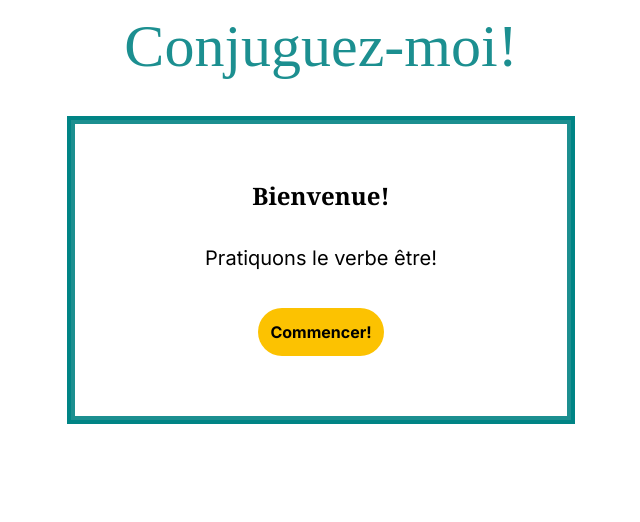
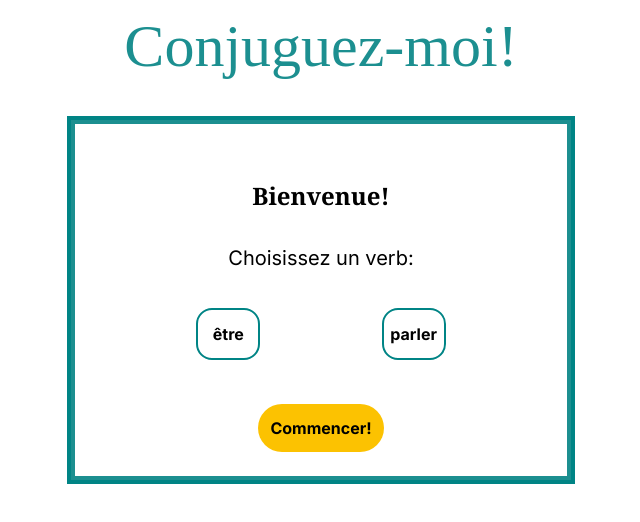
Before and after one commit to marysgreenwood/conjuguez-moi, a Next.js app: page / in a window 1280 px wide. Shown: the top 522 px of the page, without its empty margins (319-959 px from the left). Built offline with nearby package versions, Linux system fonts and the light colour scheme.

Commit message:
added verb parler

```diff
--- a/src/app/components/GameBoard.jsx
+++ b/src/app/components/GameBoard.jsx
@@ -1,6 +1,6 @@
 "use client";
 import React, { useState, useEffect } from "react";
-import { etre, arr } from "./verbs.js";
+import { verbs, shuffled } from "./verbs.js";
 
 //FIGURE OUT HOW TO SHARE SCORE VARIABLE IN GAMEBOARD AND SCOREBOARD COMPONENTS
 
@@ -9,15 +9,17 @@ const GameBoard = ({
   score,
   setScore,
   userAnswers,
+  currVerb,
   setUserAnswers,
 }) => {
-  //state variables
+
+
+  var arr = shuffled[currVerb];
+
   const [activeQuestion, setActiveQuestion] = useState(0);
 
   const updateAnswers = (userAnswer) =>
     setUserAnswers([...userAnswers, userAnswer]);
-
-  // console.log("original array", etre, "shuffled arr", arr);
 
   //sets pronoun and conjugation values for current question
   const { subject, verb } = arr[activeQuestion];
@@ -44,21 +46,12 @@ const GameBoard = ({
   }
 
   //adds selected accent to answer input
-  // function addAccent (e)  {
-  //   console.log(e.target.innerText);
-  //   debugger;
-  // };
   function addAccent(e, currentAnsw) {
     e.preventDefault();
     currentAnsw = currentAnsw.concat(e.target.innerText);
     console.log(currentAnsw);
     reponse.value = currentAnsw;
   }
-
-  // useEffect(() => {
-  //   // sortResults(userAnswers, etre);
-  //   console.log("etre", etre, "array", arr);
-  // }, []);
 
   return (
     <section>
--- a/src/app/components/ScoreBoard.jsx
+++ b/src/app/components/ScoreBoard.jsx
@@ -1,5 +1,5 @@
 import React, { useEffect } from "react";
-import { etre, arr } from "./verbs.js";
+import { verbs, shuffled } from "./verbs.js";
 
 export const ScoreBoard = ({
   handlePageChange,
@@ -7,6 +7,7 @@ export const ScoreBoard = ({
   setScore,
   userAnswers,
   setUserAnswers,
+  currVerb,
 }) => {
   const retry = () => {
     setScore(0);
@@ -14,7 +15,11 @@ export const ScoreBoard = ({
     handlePageChange("gameBoard");
   };
 
+  var correctConj = verbs[currVerb];
+  console.log(verbs);
+
   var answArr = [];
+
   const populateAnswers = (orig, answ) => {
     for (let i = 0; i < orig.length; i++) {
       var answKey = orig[i];
@@ -28,7 +33,7 @@ export const ScoreBoard = ({
     }
   };
 
-  populateAnswers(etre, userAnswers);
+  populateAnswers(verbs[currVerb], userAnswers);
 
   return (
     <section>
@@ -46,47 +51,65 @@ export const ScoreBoard = ({
                 <tbody>
                   <tr>
                     <td className="px-6 md:px-12 pb-2">je</td>
-                    <td className="px-6 md:px-12 pb-2">suis</td>
+                    <td className="px-6 md:px-12 pb-2">
+                      {correctConj[0].verb}
+                    </td>
                     <td className="px-6 md:px-12 pb-2">{answArr[0].answer}</td>
                   </tr>
                   <tr>
                     <td className="px-6 md:px-12 py-2">tu</td>
-                    <td className="px-6 md:px-12 py-2">es</td>
+                    <td className="px-6 md:px-12 py-2">
+                      {correctConj[1].verb}
+                    </td>
                     <td className="px-6 md:px-12 py-2">{answArr[1].answer}</td>
                   </tr>
                   <tr>
                     <td className="px-6 md:px-12 py-2">il</td>
-                    <td className="px-6 md:px-12 py-2">est</td>
+                    <td className="px-6 md:px-12 py-2">
+                      {correctConj[2].verb}
+                    </td>
                     <td className="px-6 md:px-12 py-2">{answArr[2].answer}</td>
                   </tr>
                   <tr>
                     <td className="px-6 md:px-12 py-2">elle</td>
-                    <td className="px-6 md:px-12 py-2">est</td>
+                    <td className="px-6 md:px-12 py-2">
+                      {correctConj[3].verb}
+                    </td>
                     <td className="px-6 md:px-12 py-2">{answArr[3].answer}</td>
                   </tr>
                   <tr>
                     <td className="px-6 md:px-12 py-2">on</td>
-                    <td className="px-6 md:px-12 py-2">est</td>
+                    <td className="px-6 md:px-12 py-2">
+                      {correctConj[4].verb}
+                    </td>
                     <td className="px-6 md:px-12 py-2">{answArr[4].answer}</td>
                   </tr>
                   <tr>
                     <td className="px-6 md:px-12 py-2">nous</td>
-                    <td className="px-6 md:px-12 py-2">sommes</td>
+                    <td className="px-6 md:px-12 py-2">
+                      {correctConj[5].verb}
+                    </td>
                     <td className="ppx-6 md:px-12 py-2">{answArr[5].answer}</td>
                   </tr>
                   <tr>
                     <td className="px-6 md:px-12 py-2">vous</td>
-                    <td className="px-6 md:px-12 py-2">êtes</td>
+                    <td className="px-6 md:px-12 py-2">
+                      {correctConj[6].verb}
+                    </td>
                     <td className="px-6 md:px-12 py-2">{answArr[6].answer}</td>
                   </tr>
                   <tr>
                     <td className="px-6 md:px-12 py-2">ils</td>
-                    <td className="px-6 md:px-12 py-2">sont</td>
+                    <td className="px-6 md:px-12 py-2">
+                      {correctConj[7].verb}
+                    </td>
                     <td className="px-6 md:px-12 py-2">{answArr[7].answer}</td>
                   </tr>
                   <tr>
                     <td className="px-6 md:px-12 py-2">elles</td>
-                    <td className="px-6 md:px-12 py-2">sont</td>
+                    <td className="px-6 md:px-12 py-2">
+                      {correctConj[8].verb}
+                    </td>
                     <td className="px-6 md:px-12 py-2">{answArr[8].answer}</td>
                   </tr>
                 </tbody>
--- a/src/app/components/StartBoard.jsx
+++ b/src/app/components/StartBoard.jsx
@@ -1,7 +1,12 @@
 "use client";
 import React from "react";
 
-export const StartBoard = ({ handlePageChange }) => {
+export const StartBoard = ({ handlePageChange, currVerb, setCurrVerb }) => {
+  function chooseVerb(userChoice) {
+    setCurrVerb(userChoice);
+    console.log(currVerb);
+  }
+
   return (
     <section>
       <div className="flex justify-center">
@@ -14,9 +19,21 @@ export const StartBoard = ({ handlePageChange }) => {
                 </h3>
               </div>
               <div className="flex justify-center">
-                <p className="p-4 text-black text-xl">
-                  Pratiquons le verbe être!
-                </p>
+                <p className="p-4 text-black text-xl">Choisissez un verb:</p>
+              </div>
+              <div className="flex justify-evenly">
+                <button
+                  className="rounded-2xl p-3 mt-5 my-6 border-2  border-[#008485] text-black font-bold w-16 text-center focus:bg-[#00d0d2]"
+                  onClick={() => chooseVerb("etre")}
+                >
+                  être
+                </button>
+                <button
+                  className="rounded-2xl py-3 mt-5 my-6 border-2  border-[#008485] text-black font-bold w-16 text-center focus:bg-[#00d0d2]"
+                  onClick={() => chooseVerb("parler")}
+                >
+                  parler
+                </button>
               </div>
               <div className="flex justify-center">
                 <button
--- a/src/app/components/verbs.js
+++ b/src/app/components/verbs.js
@@ -1,5 +1,7 @@
 //verb array stores correct conjugation
-var etre = [
+//for NEXT TIME--how to access
+var verbs = {
+  etre: [
     { subject: "je", verb: "suis" },
     { subject: "tu", verb: "es" },
     { subject: "il", verb: "est" },
@@ -9,10 +11,30 @@ var etre = [
     { subject: "vous", verb: "êtes" },
     { subject: "ils", verb: "sont" },
     { subject: "elles", verb: "sont" },
-];
+  ],
+  parler: [
+    { subject: "je", verb: "parle" },
+    { subject: "tu", verb: "parles" },
+    { subject: "il", verb: "parle" },
+    { subject: "elle", verb: "parle" },
+    { subject: "on", verb: "parle" },
+    { subject: "nous", verb: "parlons" },
+    { subject: "vous", verb: "parlez" },
+    { subject: "ils", verb: "parlent" },
+    { subject: "elles", verb: "parlent" },
+  ],
+};
 
-//shuffle verb array
-var arr = [...etre];
-arr.sort((a, b) => 0.5 - Math.random());
+const shuffleArray = (ar) => {
+  ar.sort((a, b) => 0.5 - Math.random());
+};
 
-export { etre, arr };
+//var shuffled = { ...verbs };
+
+var shuffled = JSON.parse(JSON.stringify(verbs));
+
+for (const [key, value] of Object.entries(shuffled)) {
+  shuffleArray(value);
+}
+
+export { verbs, shuffled };
--- a/src/app/pages/PageContainer.jsx
+++ b/src/app/pages/PageContainer.jsx
@@ -9,6 +9,7 @@ export default function PageContainer() {
   const [currentPage, setCurrentPage] = useState("startBoard");
   const [score, setScore] = useState(0);
   const [userAnswers, setUserAnswers] = useState([]);
+  const [currVerb, setCurrVerb] = useState("");
 
   const renderPage = () => {
     if (currentPage === "startBoard") {
@@ -16,6 +17,8 @@ export default function PageContainer() {
         <StartBoard
           handlePageChange={handlePageChange}
           currentPage={currentPage}
+          currVerb={currVerb}
+          setCurrVerb={setCurrVerb}
         />
       );
     }
@@ -24,6 +27,7 @@ export default function PageContainer() {
         <GameBoard
           handlePageChange={handlePageChange}
           currentPage={currentPage}
+          currVerb={currVerb}
           score={score}
           setScore={setScore}
           userAnswers={userAnswers}
@@ -37,6 +41,7 @@ export default function PageContainer() {
         <ScoreBoard
           handlePageChange={handlePageChange}
           currentPage={currentPage}
+          currVerb={currVerb}
           score={score}
           setScore={setScore}
           userAnswers={userAnswers}
```
Lines whose indentation alone changed are shown as unchanged.
